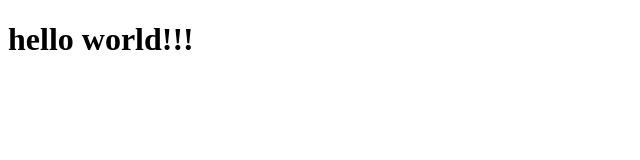
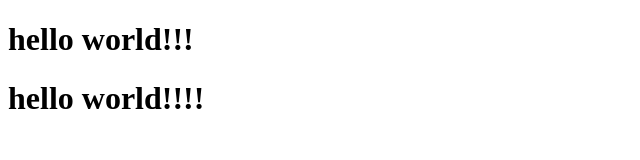
Before and after one commit to SMDesigner999/github_actions, a plain HTML site: page index.html in a window 1280 px wide. Shown: the whole page, without its empty margins (0-640 px from the left). Drawn offline with Linux system fonts and the light colour scheme.

Commit message:
dis scip

```diff
--- a/index.html
+++ b/index.html
@@ -7,5 +7,6 @@
   </head>
   <body>
     <h1>hello world!!!</h1>
+    <h1>hello world!!!!</h1>
   </body>
 </html>
```
